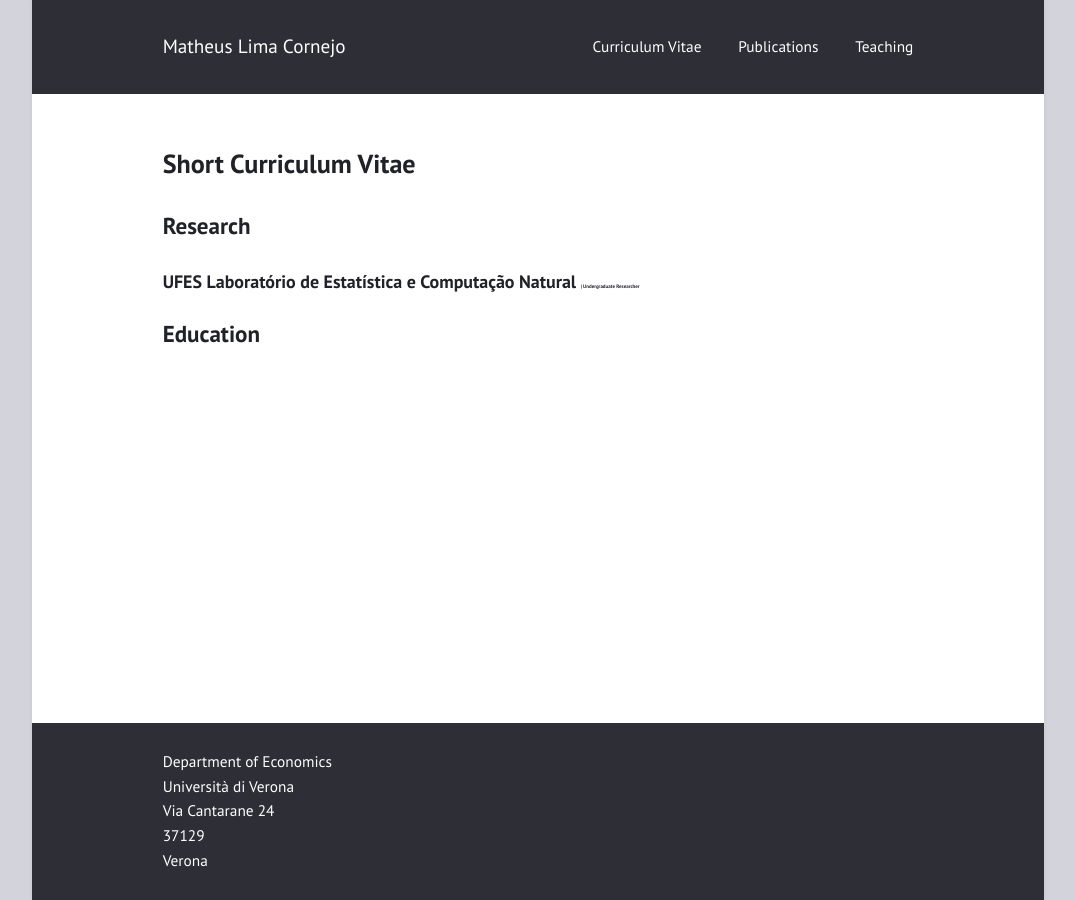
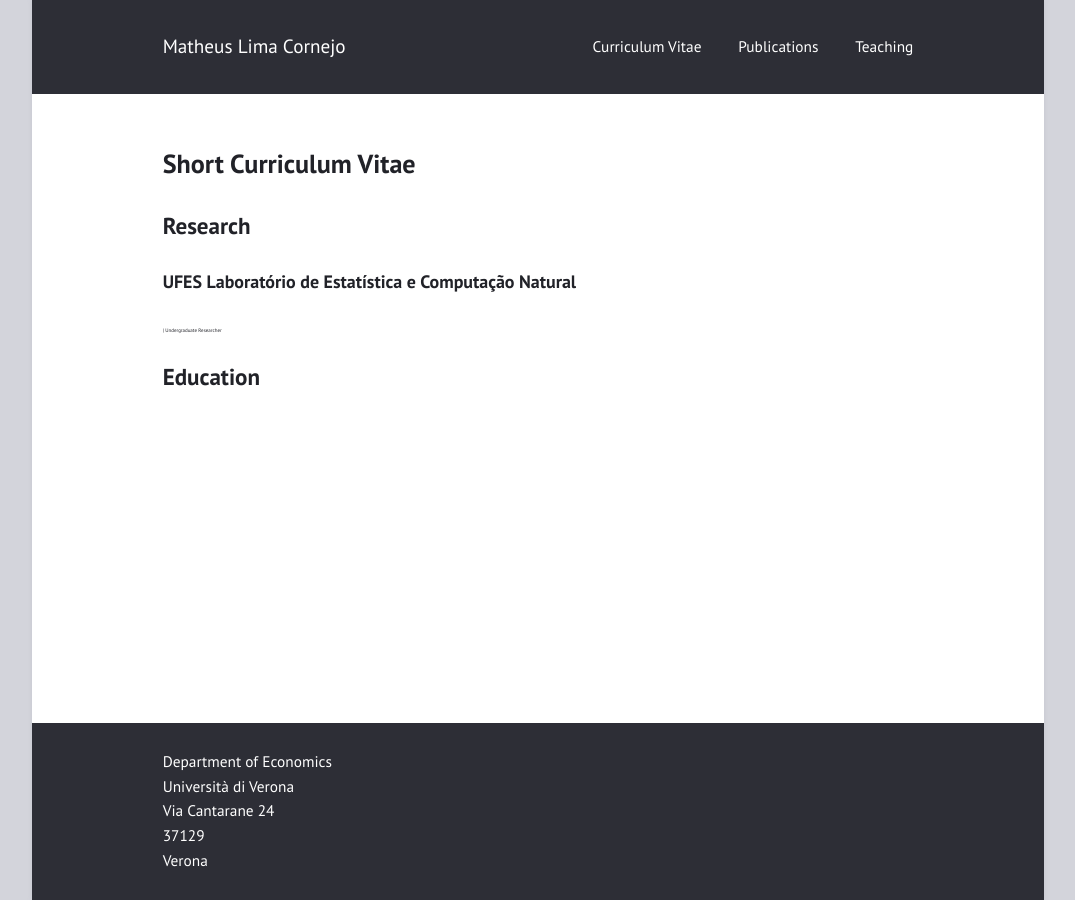
Before and after one commit to limacornejo/limacornejo.github.io, a Jekyll site: the page built from cv.md, in a window 1280 px wide. Shown: the whole page, without its empty margins (102-1177 px from the left). Built offline with Jekyll 4.4.1, drawn with Linux system fonts in a browser that asks for light colours.

Commit message:
Update cv.md

```diff
--- a/cv.md
+++ b/cv.md
@@ -7,7 +7,7 @@ layout: page
 
 <header><h2>Research</h2></header>
 
-<h3>UFES Laboratório de Estatística e Computação Natural <small style="font-size:5px;">| Undergraduate Researcher </small></h3>
+<p><h3>UFES Laboratório de Estatística e Computação Natural</h3><small style="font-size:5px;"> | Undergraduate Researcher </small><p>
 
 
 <header><h2>Education</h2></header>
```
